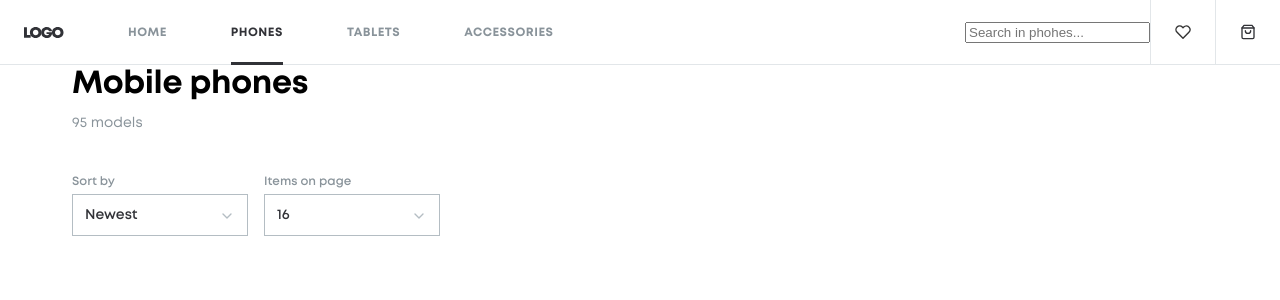
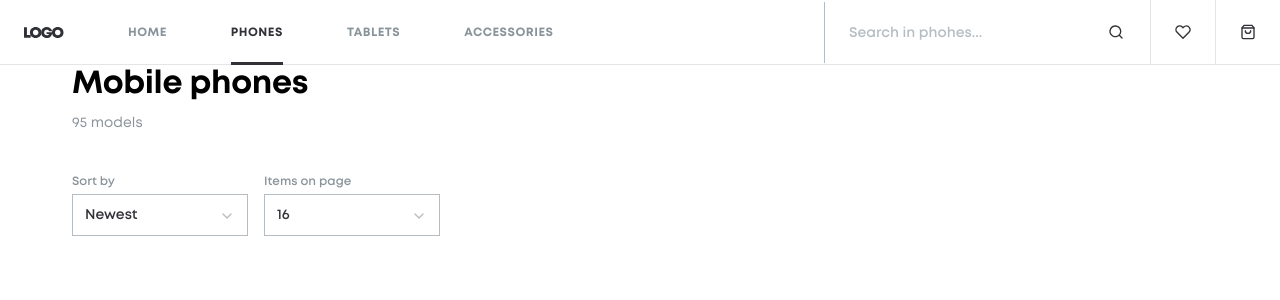
Before and after one commit to Tania-del/react-phone-catalog__io, a React (Create React App) app: page /phones in a window 1280 px wide. Shown: the top 300 px of the page. Built offline with nearby package versions, Linux system fonts and the light colour scheme.

Commit message:
implemented search input

```diff
--- a/src/components/CustomSelect.tsx
+++ b/src/components/CustomSelect.tsx
@@ -1,6 +1,7 @@
+/* eslint-disable react/require-default-props */
 /* eslint-disable jsx-a11y/click-events-have-key-events */
 import {
-  FC, useRef, useState, useEffect,
+  useRef, useState, useEffect,
 } from 'react';
 import SvgArrowDown from '../icons/ArrowDown';
 import '../styles/СustomSelect.scss';
@@ -10,12 +11,14 @@
 interface ICustomSelector {
   options: Option[];
   defaultOption: string | number;
+  handleFilter?: ((type: string) => void)
 }
 
-export const CustomSelect: FC<ICustomSelector> = ({
+export const CustomSelect = ({
   options,
   defaultOption,
-}) => {
+  handleFilter = () => {},
+}: ICustomSelector) => {
   const [isOpen, setIsOpen] = useState<boolean>(false);
   const [selectedOption, setSelectedOption] = useState(defaultOption);
   const [isClicked, setIsClicked] = useState<boolean>(false);
@@ -26,10 +29,11 @@
     setIsClicked(true);
   };
 
-  const handleSelectChange = (value: string | number) => {
+  const handleSelectChange = (value: string) => {
     setSelectedOption(String(value));
     setIsOpen(false);
     setIsClicked(false);
+    handleFilter(value);
   };
 
   useEffect(() => {
--- a/src/components/Footer.tsx
+++ b/src/components/Footer.tsx
@@ -1,4 +1,3 @@
-import { NavLink } from 'react-router-dom';
 import SvgArrowUp from '../icons/ArrowUp';
 import SvgLogo from '../icons/Logo';
 import '../styles/Footer.scss';
@@ -14,14 +13,14 @@
   return (
     <footer className="footer">
       <SvgLogo />
-      <div className="footer-nav">
-        <NavLink className="nav-item" to="/gitHub">GitHub</NavLink>
+      {/* <div className="footer-nav">
+        <NavLink className="nav-item" to="https://github.com/Tania-del">GitHub</NavLink>
         <NavLink className="nav-item" to="/gitHub">Contacts</NavLink>
         <NavLink className="nav-item" to="/gitHub">Rights</NavLink>
-      </div>
+      </div> */}
       <div className="footer-btn__wrapper">
         <p className="footer-description">Back to top</p>
-        <button type="button" className="arrow-btn" onClick={scrollToTop}>
+        <button type="button" data-cy="backButton" className="arrow-btn" onClick={scrollToTop}>
           <SvgArrowUp />
         </button>
       </div>
--- a/src/components/Header.tsx
+++ b/src/components/Header.tsx
@@ -1,4 +1,4 @@
-import { NavLink } from 'react-router-dom';
+import { NavLink, useLocation } from 'react-router-dom';
 import SvgHeart from '../icons/Heart';
 import SvgLogo from '../icons/Logo';
 import SvgShoppingBag from '../icons/ShoppingBag';
@@ -6,6 +6,9 @@
 import { SearchBar } from './SearchBar';
 
 export default function Header() {
+  const location = useLocation();
+  const searchShowBar = location.pathname !== '/';
+
   return (
     <header className="header">
       <div className="navigation">
@@ -19,7 +22,7 @@
       </div>
 
       <div className="nav-wrapper">
-        <SearchBar />
+        {searchShowBar && <SearchBar />}
         <div>
           <button type="button" className="navigation-btn">
             <SvgHeart />
--- a/src/components/ProductsList.tsx
+++ b/src/components/ProductsList.tsx
@@ -9,12 +9,14 @@
   title: string;
 }
 
+// type FilterType = 'Newest' | 'Alphabetically' | 'Cheapest';
 // eslint-disable-next-line max-len
 export const ProductsList: FC<IProductsList> = ({
   products,
   title = 'title',
 }) => {
-  const [fullProducts] = useState<Product[]>(products);
+  const [fullProducts, setFullProducts] = useState<Product[]>(products);
+  // const [filter, setFilter] = useState('Newest');
 
   // eslint-disable-next-line no-console
   console.log(fullProducts);
@@ -26,14 +28,29 @@
   ];
 
   const options2: Option[] = [
-    { value: 4, label: '4' },
-    { value: 8, label: '8' },
-    { value: 16, label: '16' },
+    { value: '4', label: '4' },
+    { value: '8', label: '8' },
+    { value: '16', label: '16' },
     { value: 'All', label: 'All' },
   ];
 
+  const handleFilter = (type: string) => {
+    const productInfo = products.map(({ year, name, price }) => ({
+      year,
+      name,
+      price,
+    }));
+
+    const actions: Record<string, Product[]> = {
+      Newest: productInfo.sort((a, b) => a.year - b.year),
+    };
+
+    setFullProducts(actions[type]);
+  };
+
   return (
-    <section className="products">
+    <>
+      {/* <section className="products"> */}
       <h1 className="products-title">{title}</h1>
       <p className="category-text">95 models</p>
 
@@ -41,7 +58,11 @@
         <div>
           <p className="filter-text">Sort by</p>
           <div className="custom-selected">
-            <CustomSelect options={options1} defaultOption="Newest" />
+            <CustomSelect
+              options={options1}
+              defaultOption="Newest"
+              handleFilter={handleFilter}
+            />
           </div>
         </div>
 
@@ -52,6 +73,13 @@
           </div>
         </div>
       </div>
-    </section>
+
+      {/* </section> */}
+      <section className="products">
+        <ul className="products-list">
+          <li />
+        </ul>
+      </section>
+    </>
   );
 };
--- a/src/components/SearchBar.tsx
+++ b/src/components/SearchBar.tsx
@@ -1,4 +1,5 @@
 import { useState } from 'react';
+import SvgSearch from '../icons/Search';
 
 export const SearchBar = () => {
   const [searchQuery, setSearchQuery] = useState('');
@@ -8,15 +9,18 @@
   };
 
   return (
-    <div>
+    <div className="input-wrapper">
       <input
         type="text"
         placeholder="Search in phohes..."
         value={searchQuery}
         onChange={handleSearch}
+        required
+        className="input"
       />
-
+      <button type="button" className="input-search__btn">
+        <SvgSearch />
+      </button>
     </div>
-  // <SvgSearch />
   );
 };
--- a/src/styles/Footer.scss
+++ b/src/styles/Footer.scss
@@ -6,11 +6,6 @@
   display: flex;
   align-items: center;
   justify-content: space-between;
-
-  &-nav {
-    display: flex;
-    gap: 64px;
-  }
 
   &-btn__wrapper {
     display: flex;
--- a/src/styles/Header.scss
+++ b/src/styles/Header.scss
@@ -75,3 +75,40 @@
     align-items: center;
   }
 }
+
+.input-wrapper {
+  position: relative;
+  width: 326px;
+  height: 64px;
+  display: flex;
+  align-items: center;
+}
+
+.input {
+  border: none;
+  border-left: 1px solid $gray-icons;
+  padding: 23px 24px;
+  width: 100%;
+  outline: none;
+  padding-right: 60px;
+  cursor: pointer;
+
+  &::placeholder {
+    font-family: "Mont", sans-serif;
+    color: $gray-icons;
+    font-size: 14px;
+    font-style: normal;
+    font-weight: 600;
+    line-height: normal;
+  }
+
+  &-search__btn {
+    position: absolute;
+    right: 8%;
+    top: 37%;
+    pointer-events: none;
+    padding: 0;
+    border: 0;
+    background-color: transparent;
+  }
+}
--- a/src/type/Option.ts
+++ b/src/type/Option.ts
@@ -1,4 +1,4 @@
 export interface Option {
-  value: string | number;
+  value: string;
   label: string;
 }
```
Also changed, not shown: src/type/Product.ts (+7 -7 lines).
